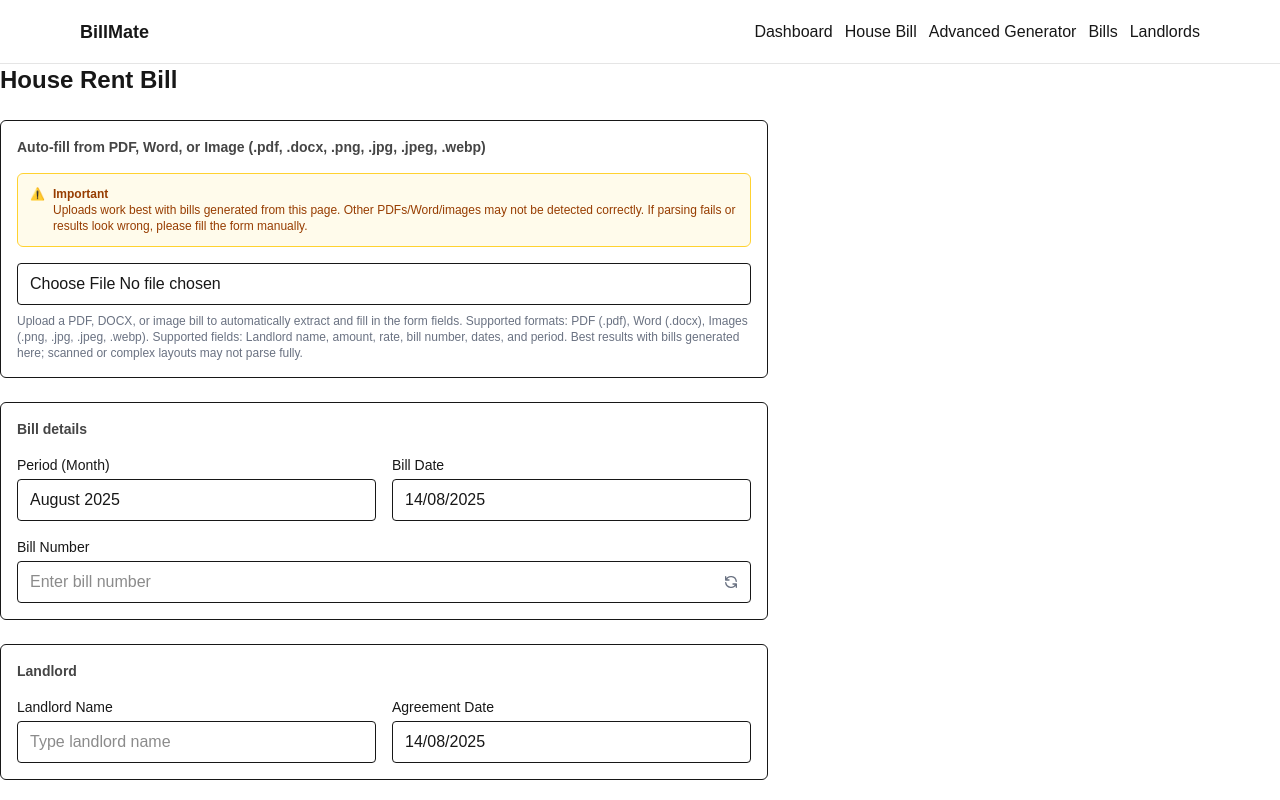
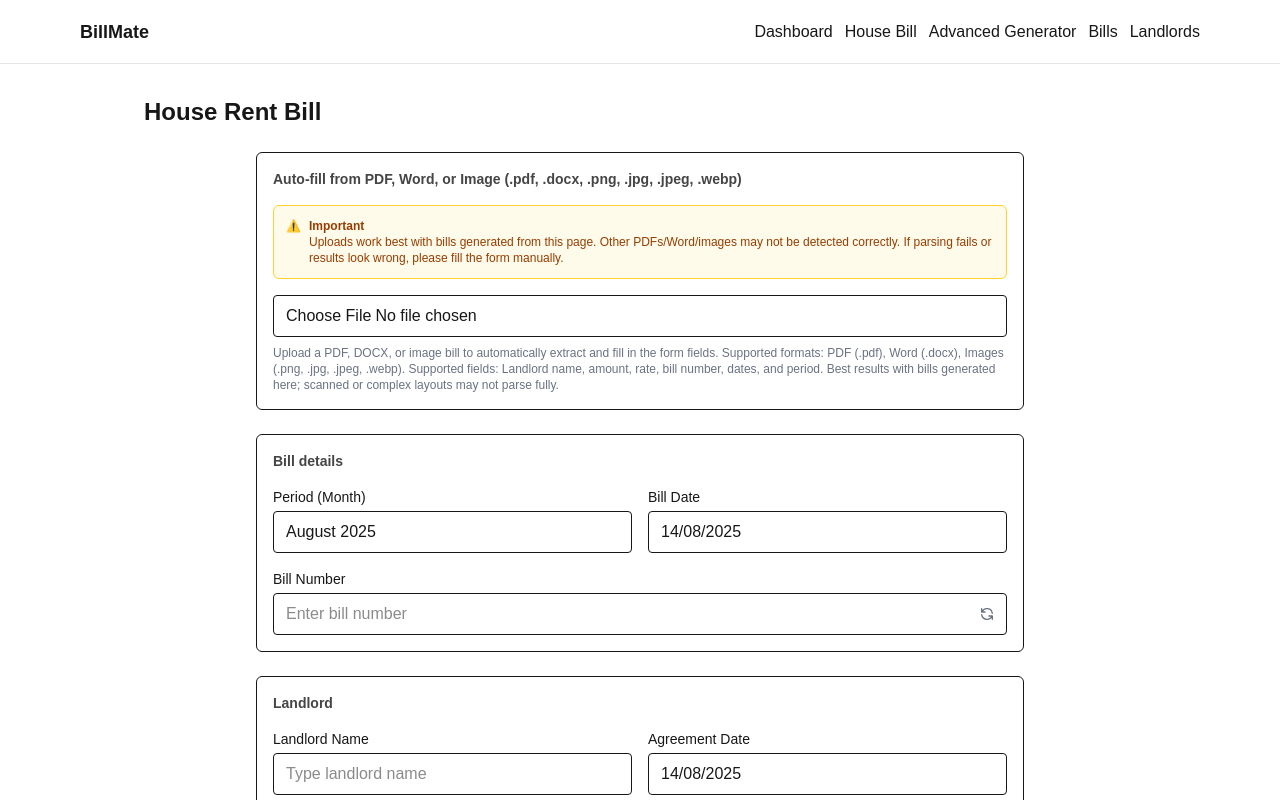
Before and after one commit to ShadowChaser/billgenerator, a Next.js app: page /bills/new in a window 1280 px wide. Shown: the top 800 px of the page. Built offline with nearby package versions, Linux system fonts and the light colour scheme.

Commit message:
position fix for house bill

```diff
--- a/src/app/bills/new/page.tsx
+++ b/src/app/bills/new/page.tsx
@@ -287,11 +287,11 @@ export default function NewBillPage() {
   }
 
   return (
-    <div className="grid gap-6">
+    <div className="grid gap-6 max-w-5xl mx-auto px-4 pt-6 sm:pt-8">
       <h1 className="text-2xl font-semibold">House Rent Bill</h1>
 
       <form
-        className="grid gap-6 max-w-3xl"
+        className="grid gap-6 w-full max-w-3xl mx-auto"
         onSubmit={form.handleSubmit(onSubmit)}
       >
         <PdfUpload
@@ -511,7 +511,7 @@ export default function NewBillPage() {
       </form>
 
       {previewHtml && (
-        <div className="mt-6 border rounded p-2 sm:p-4 responsive-pane">
+        <div className="mt-6 border rounded p-2 sm:p-4 responsive-pane w-full max-w-3xl mx-auto">
           <div className="text-sm font-semibold mb-2">Preview</div>
           <div ref={previewContainerRef} className="w-full overflow-auto">
             {/* Reserve scaled space to prevent clipping */}
```
